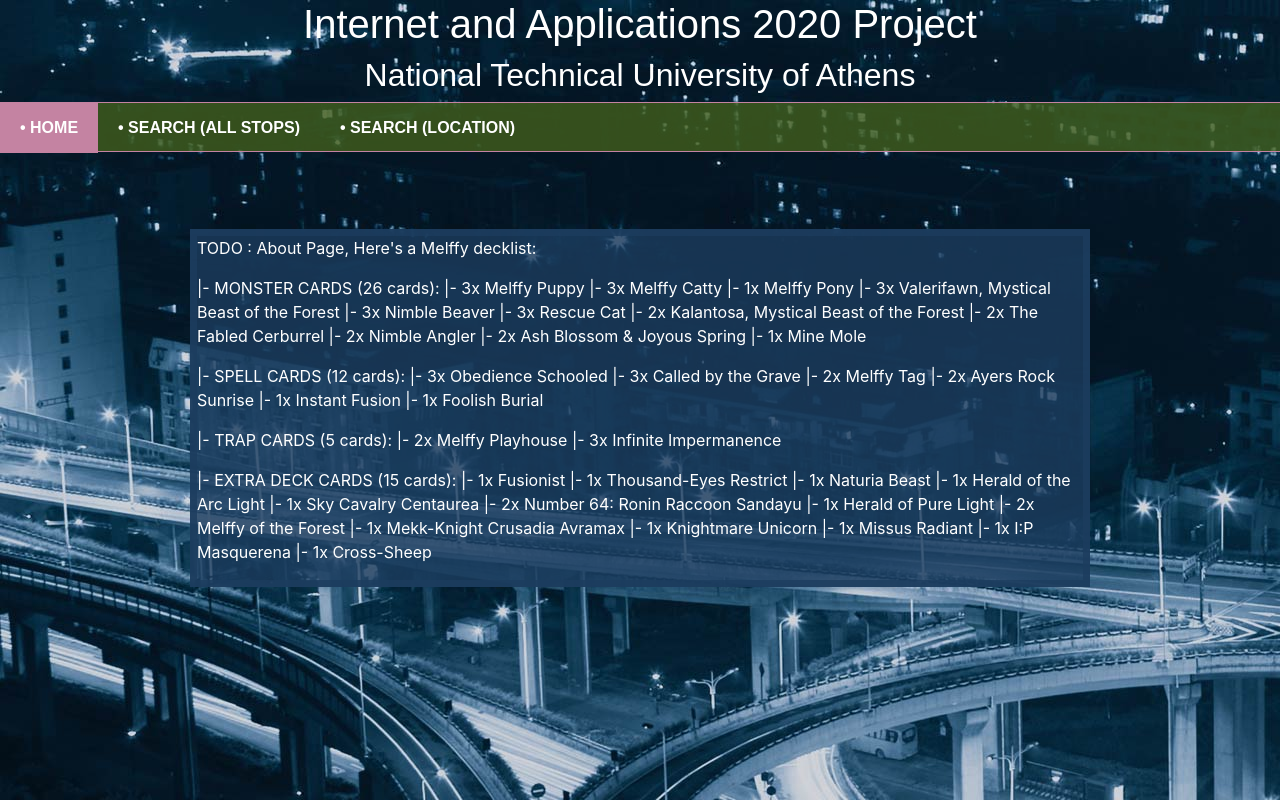
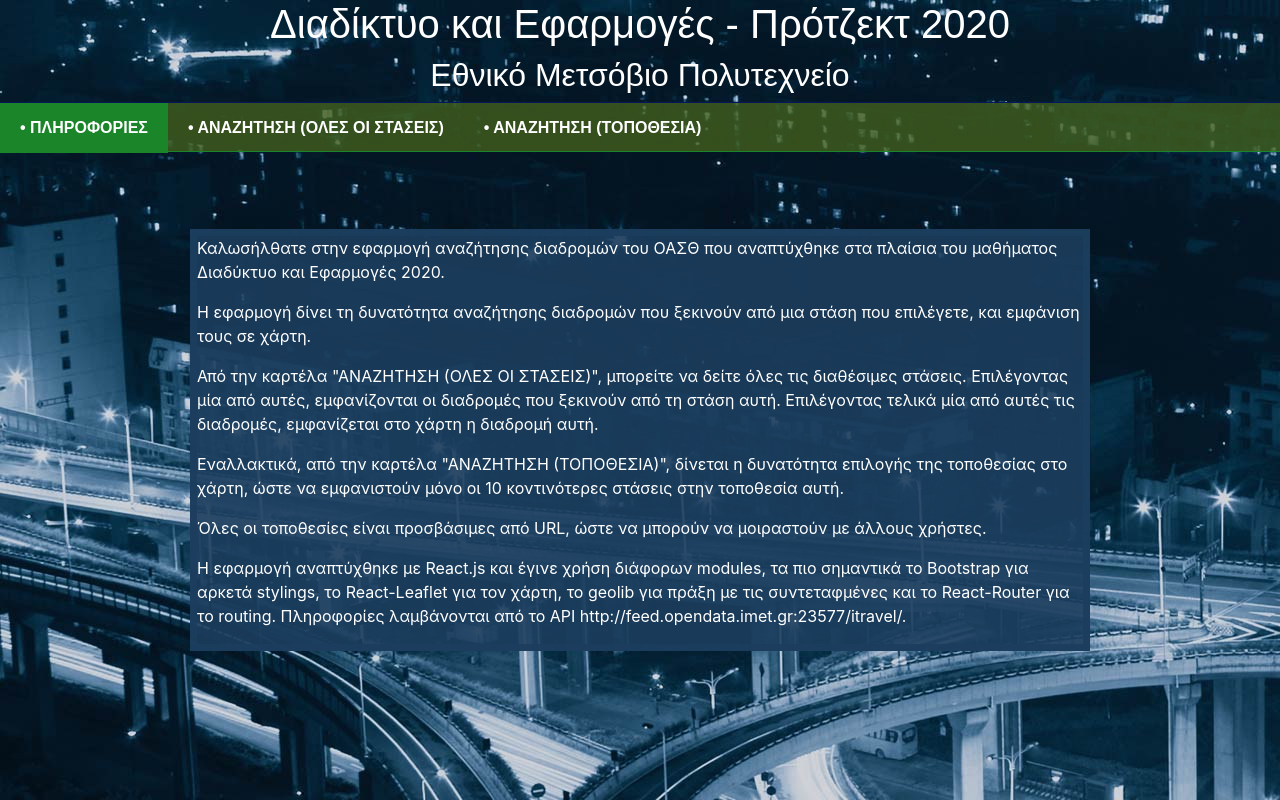
Before and after one commit to kostasvos37/oasth-telematics, a React (Create React App) app: page / in a window 1280 px wide. Built offline with nearby package versions, Linux system fonts and the light colour scheme.

Commit message:
Fixed redirect to results page, styling changes, about page done

```diff
--- a/public/index.html
+++ b/public/index.html
@@ -15,7 +15,7 @@
     />
     <link rel="stylesheet" href="//unpkg.com/leaflet@1.6.0/dist/leaflet.css" />
     <link rel="shortcut icon" href="logo192.png" type="image/x-icon">
-    <title>Internet and Applications 2020</title>
+    <title>Διαδίκτυο και Εφαρμογές 2020</title>
 </head>
 
 <body>
--- a/public/style.css
+++ b/public/style.css
@@ -25,8 +25,8 @@ nav {
 	width:100%;
 	height: 50px;
 	background: rgba(65, 94, 28, 0.8);
-	border-top: .25px solid #C483A2;
-	border-bottom: .25px solid #C483A2;
+	border-top: .25px solid rgb(7, 22, 90);
+	border-bottom: .25px solid rgb(26, 133, 41);
 	position: sticky;
 	top: 0;
 }
@@ -58,29 +58,29 @@ nav ul li a{
 }
 nav ul li a:hover{
 
-	background-color: rgb(28,61,94,.8);
-	border-top: .25px solid #C483A2;
-	border-bottom: .25px solid	#C483A2;
+	background-color: rgb(26, 133, 41);
+	border-top: .25px solid rgb(26, 133, 41);
+	border-bottom: .25px solid	rgb(26, 133, 41);
 	text-decoration: none;
 
 }
 nav ul li a.active{
 
  	color: #fff;
- 	background-color: #C483A2;
+ 	background-color: rgb(26, 133, 41);
 }
 /*otan erxetai se epafi to pontiki me to home*/
 nav ul li a.active:hover{
 
-	background-color: 	rgb(28,61,94,.8);
-	border-top: .25px solid 	#C483A2;
-	border-bottom: .25px solid 	#C483A2;
+	background-color: 	rgb(26, 133, 41);
+	border-top: .25px solid 	rgb(26, 133, 41);
+	border-bottom: .25px solid 	rgb(26, 133, 41);
 }
 /*gia to dropdown na emfanizetai otan bazoyme to pontiki*/
 nav  li  div {
   visibility: hidden;
   position: absolute;
-  background-color: 	#C483A2;
+  background-color: 	rgb(26, 133, 41);
   opacity: 0;
 }
 /*gia to dropdown*/
--- a/src/Header.js
+++ b/src/Header.js
@@ -16,9 +16,9 @@ class NavMenu extends Component {
     render() {
             return (
                     <ul>
-                        <NavLink label="• Home" to="/" location={this.props.location.pathname} />
-                        <NavLink label="• Search (All Stops)" to="/main" location={this.props.location.pathname} />
-                        <NavLink label="• Search (Location)" to="/location" location={this.props.location.pathname} />
+                        <NavLink label="• Πληροφοριες" to="/" location={this.props.location.pathname} />
+                        <NavLink label="• Αναζητηση (Ολες οι στασεις)" to="/main" location={this.props.location.pathname} />
+                        <NavLink label="• Αναζητηση (Τοποθεσια)" to="/location" location={this.props.location.pathname} />
 
                     </ul>
             );
@@ -30,8 +30,8 @@ class Header extends Component {
     render() {
         return (
             <React.Fragment>
-                <h1>Internet and Applications 2020 Project</h1>
-                <h2>National Technical University of Athens</h2>
+                <h1>Διαδίκτυο και Εφαρμογές - Πρότζεκτ 2020</h1>
+                <h2>Εθνικό Μετσόβιο Πολυτεχνείο</h2>
                 <nav>
                     <UserConsumer>
                     { context =>
--- a/src/Home.css
+++ b/src/Home.css
@@ -1,10 +1,10 @@
 
 .box-about
 {
-	background-color: rgb(28,61,94,.8);
+	background-color: rgb(28,61,94,.9);
 	float:center;
 	max-width: 900px;
-	border: 7px solid rgb(28,61,94,.8);
+	border: 7px solid rgb(28,61,94,.9);
 	margin: 6% auto 0;
 	color: #fff;
 }
--- a/src/Home.js
+++ b/src/Home.js
@@ -5,50 +5,21 @@ class Home extends React.Component{
     render(){
         return (
         <div className="box-about">
-            <p> TODO : About Page, Here's a Melffy decklist:
+            <p> Καλωσήλθατε στην εφαρμογή αναζήτησης διαδρομών του ΟΑΣΘ που αναπτύχθηκε στα πλαίσια του μαθήματος Διαδύκτυο και Εφαρμογές 2020.
 
             </p>
+            <p>Η εφαρμογή δίνει τη δυνατότητα αναζήτησης διαδρομών που ξεκινούν από μια στάση που επιλέγετε, και εμφάνιση τους σε χάρτη.
+            </p>
+            <p>Από την καρτέλα "ΑΝΑΖΗΤΗΣΗ (ΟΛΕΣ ΟΙ ΣΤΑΣΕΙΣ)", μπορείτε να δείτε όλες τις διαθέσιμες στάσεις. Επιλέγοντας μία από αυτές, εμφανίζονται οι διαδρομές που ξεκινούν από τη στάση αυτή. Επιλέγοντας τελικά μία από αυτές τις διαδρομές, εμφανίζεται στο χάρτη η διαδρομή αυτή.
+            </p>
+            <p> Εναλλακτικά, από την καρτέλα "ΑΝΑΖΗΤΗΣΗ (ΤΟΠΟΘΕΣΙΑ)", δίνεται η δυνατότητα επιλογής της τοποθεσίας στο χάρτη, ώστε να εμφανιστούν μόνο οι 10 κοντινότερες στάσεις στην τοποθεσία αυτή.</p>
             <p>
-            |- MONSTER CARDS (26 cards):
-   |- 3x Melffy Puppy
-   |- 3x Melffy Catty
-   |- 1x Melffy Pony
-   |- 3x Valerifawn, Mystical Beast of the Forest
-   |- 3x Nimble Beaver
-   |- 3x Rescue Cat
-   |- 2x Kalantosa, Mystical Beast of the Forest
-   |- 2x The Fabled Cerburrel
-   |- 2x Nimble Angler
-   |- 2x Ash Blossom & Joyous Spring
-   |- 1x Mine Mole
-   </p><p>
- |- SPELL CARDS (12 cards):
-   |- 3x Obedience Schooled
-   |- 3x Called by the Grave
-   |- 2x Melffy Tag
-   |- 2x Ayers Rock Sunrise
-   |- 1x Instant Fusion
-   |- 1x Foolish Burial
-   </p><p>
- |- TRAP CARDS (5 cards):
-   |- 2x Melffy Playhouse
-   |- 3x Infinite Impermanence
-</p><p>
- |- EXTRA DECK CARDS (15 cards):
-   |- 1x Fusionist
-   |- 1x Thousand-Eyes Restrict
-   |- 1x Naturia Beast
-   |- 1x Herald of the Arc Light
-   |- 1x Sky Cavalry Centaurea
-   |- 2x Number 64: Ronin Raccoon Sandayu
-   |- 1x Herald of Pure Light
-   |- 2x Melffy of the Forest
-   |- 1x Mekk-Knight Crusadia Avramax
-   |- 1x Knightmare Unicorn
-   |- 1x Missus Radiant
-   |- 1x I:P Masquerena
-   |- 1x Cross-Sheep
-</p>
+             Όλες οι τοποθεσίες είναι προσβάσιμες από URL, ώστε να μπορούν να μοιραστούν με άλλους χρήστες.
+            </p>
+            <p>
+              Η εφαρμογή αναπτύχθηκε με React.js και έγινε χρήση διάφορων modules, τα πιο σημαντικά το Bootstrap για αρκετά stylings, το React-Leaflet για τον χάρτη, το geolib για πράξη με τις συντεταφμένες και το React-Router για το routing. Πληροφορίες λαμβάνονται από το API http://feed.opendata.imet.gr:23577/itravel/.
+            </p>
+
         </div>
         )
     }
--- a/src/Location.js
+++ b/src/Location.js
@@ -41,8 +41,8 @@ class Location extends Component{
         const position = [this.state.lat, this.state.lng]
         return (
               <div className="box-about">
-                  <h2>Pen du rum! Pen du rum! {"  "}
-                  <button type="submit" className="btn btn-primary flight" onClick={this.handleSubmit} disabled={!this.state.currentPos}>Confirm</button></h2>
+                  <h2>Επιλέξτε Τοποθεσία {"  "}
+                  <button type="submit" className="btn btn-primary flight" onClick={this.handleSubmit} disabled={!this.state.currentPos}>Επιβεβαίωση</button></h2>
                   <Map className="map" center={position} zoom={this.state.zoom}  onClick={this.handlePopup}>
                       <TileLayer
                       attribution='&amp;copy <a href="http://osm.org/copyright">OpenStreetMap</a> contributors'
--- a/src/SearchView.js
+++ b/src/SearchView.js
@@ -35,7 +35,7 @@ class SearchView extends React.Component{
             coords : [],
             renderStops : [],
             routes : [],
-            text : "Select Stop",
+            text : "Επιλέξτε Στάση",
             componentRender : "stops"
         }
     }
@@ -74,19 +74,24 @@ class SearchView extends React.Component{
 
             if(!queryString){
                 this.setState({renderStops : returnedStops})
+                this.setState({text: "Επιλέξτε Στάση"})
             }else{
                 const closest = this.findTenClosest([parseFloat(queryString.lat), parseFloat(queryString.lng)], returnedCoords, returnedStops)
                 this.setState({renderStops: closest })
-                this.setState({text: "Select Stop (10 Closest)"})
+                this.setState({text: "Επιλέξτε Στάση (10 Κοντινότερες)"})
             }
 
             this.setState({componentRender : "stops" })
+        }).catch(error =>{
+            alert(error)
+            this.props.history.push({
+                pathname: '/'
+            })
         });
 
     }
 
     handleSubmit(event){
-
         event.preventDefault()
         this.setState({componentRender : "load" })
         var selection = event.target.elements.stops.value
@@ -101,7 +106,7 @@ class SearchView extends React.Component{
 
             var routesContainingStop = []
             for (var i in json){
-
+                /*
                 json[i]["polyline"].split(" ").map(x => x.split(",")).forEach(pos => {
                     // fml de dinoun akribws tis staseiw
                     // ti tha kanwwwwwwww
@@ -111,9 +116,20 @@ class SearchView extends React.Component{
                         return;
                     }
                 });
+                */
+
+                if(parseInt(json[i]["Path_origin_device_id"]) === (stopNum + 11)){
+                    routesContainingStop.push(json[i]["Path_Name"])
+                }
             }
         this.setState({routes : routesContainingStop.filter((v, i, a) => a.indexOf(v) === i)})
         this.setState({componentRender : "routes" })
+        }).catch(error => {
+            alert(error)
+            alert(error)
+            this.props.history.push({
+                pathname: '/'
+            })
         });
     }
 
@@ -121,9 +137,15 @@ class SearchView extends React.Component{
 
 
     handleSelectRoute(event){
-        //this.setState({componentRender : "redirect" })
+
+        event.preventDefault()
+        var selection = event.target.elements.routes.value
+
+        const route = this.state.stops.indexOf(selection) + 1
+
         this.props.history.push({
-            pathname: '/result?route=1'
+            pathname: '/result',
+            search: qs.stringify({path: route})
             })
         }
 
@@ -145,17 +167,16 @@ class SearchView extends React.Component{
 
                     <Select label = {this.state.text} name = "stops" options = {this.state.renderStops}/>
                     <span className="input-grp">
-                            <button type="submit" className="btn btn-primary flight">Show Results</button>
+                            <button type="submit" className="btn btn-primary flight">Αναζήτηση</button>
                     </span>
                 </form>
 
         )}else if(this.state.componentRender === "routes"){
             return(
                 <form className="booking-form" onSubmit = {this.handleSelectRoute} >
-
-                        <Select label = "Select Route" name = "routes" options = {this.state.routes}/>
+                        <Select label = "Επιλέξτε Διαδρομή" name = "routes" options = {this.state.routes}/>
                         <span className="input-grp">
-                                <button type="submit" className="btn btn-primary flight">Show Results</button>
+                                <button type="submit" className="btn btn-primary flight">Αναζήτηση</button>
                         </span>
                 </form>
             )
```
Also changed, not shown: src/Results.js (+10 -1 lines).
